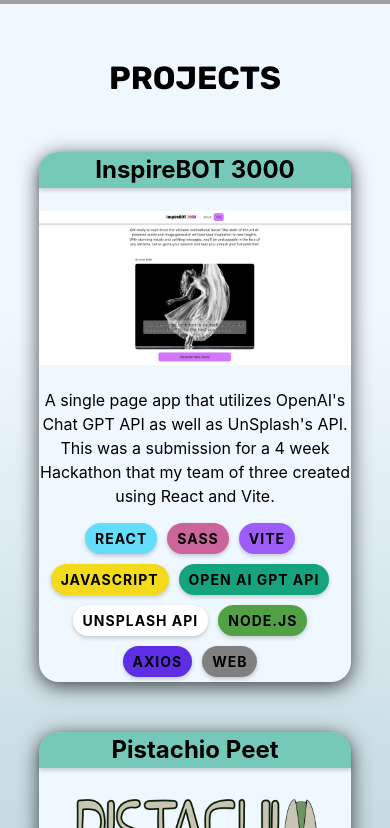
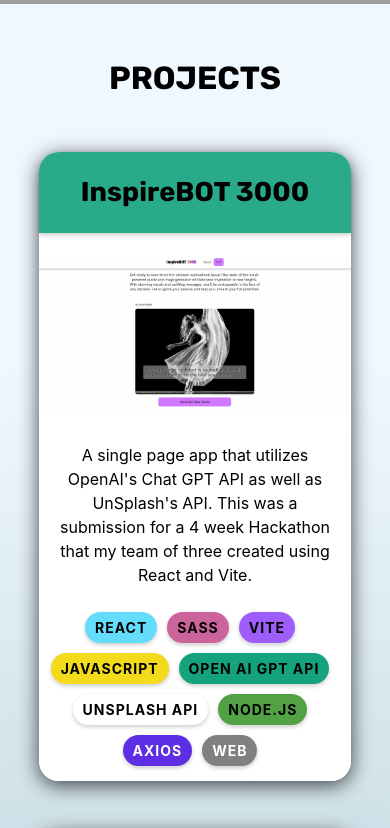
Before and after one commit to zfranczak/portfolio-v2, a React (Vite) app: page / in a window 390 px wide. Shown: the part 1172-2000 px from the top of the page. Built offline with nearby package versions, Linux system fonts and the light colour scheme; grey boxes are pictures that could not be loaded.

Commit message:
project style changed for large screens.  added top/bottom containers on cards

```diff
--- a/src/components/Projects.jsx
+++ b/src/components/Projects.jsx
@@ -11,6 +11,7 @@ const Projects = (ref) => {
       <div className='project-container'>
         {/*-----------------------InspireBOT 3000------------------------*/}
         <div className='project'>
+          <div className='top-container'>
             <h2 className='project-title'>InspireBOT 3000</h2>
             <div className='img-container'>
               <img className='project-image' src={AiImg} alt='Inspire 3000' />
@@ -31,10 +32,12 @@ const Projects = (ref) => {
                 </a>
               </div>
             </div>
+          </div>
+          <div className='bottom-container'>
             <p className='project-description'>
               A single page app that utilizes OpenAI's Chat GPT API as well as
-            UnSplash's API. This was a submission for a 4 week Hackathon that my
-            team of three created using React and Vite.
+              UnSplash's API. This was a submission for a 4 week Hackathon that
+              my team of three created using React and Vite.
             </p>
             <div className='tags'>
               <span className='react'>React</span>
@@ -48,9 +51,11 @@ const Projects = (ref) => {
               <span className='web'>Web</span>
             </div>
           </div>
+        </div>
 
         {/*-----------------------Pistachio Peet------------------------*/}
         <div className='project'>
+          <div className='top-container'>
             <h2 className='project-title'>Pistachio Peet</h2>
             <div className='img-container'>
               <img
@@ -75,6 +80,8 @@ const Projects = (ref) => {
                 </a>
               </div>
             </div>
+          </div>
+          <div className='bottom-container'>
             <p className='project-description'>
               An Angry Birds style game made using the Phaser.io library and
               Matter.js physics engine.
@@ -87,8 +94,10 @@ const Projects = (ref) => {
               <span className='game'>Game</span>
             </div>
           </div>
+        </div>
         {/*-----------------------Rental Site------------------------*/}
         <div className='project'>
+          <div className='top-container'>
             <h2 className='project-title'>Rental Property Landing Page</h2>
             <div className='img-container'>
               <img
@@ -113,6 +122,8 @@ const Projects = (ref) => {
                 </a>
               </div>
             </div>
+          </div>
+          <div className='bottom-container'>
             <p className='project-description'>
               This is a website for a rental property in the UK utilizing
               flex-box.
@@ -123,8 +134,10 @@ const Projects = (ref) => {
               <span className='web'>Web</span>
             </div>
           </div>
+        </div>
         {/*-----------------------Breakout Clone------------------------*/}
         <div className='project'>
+          <div className='top-container'>
             <h2 className='project-title'>Breakout Clone</h2>
             <div className='img-container'>
               <img
@@ -149,9 +162,11 @@ const Projects = (ref) => {
                 </a>
               </div>
             </div>
+          </div>
+          <div className='bottom-container'>
             <p className='project-description'>
-            This is a clone of the popular game breakout I made using JavaScript
-            and the phaser.io library.
+              This is a clone of the popular game breakout I made using
+              JavaScript and the phaser.io library.
             </p>
             <div className='tags'>
               <span className='javascript'>JavaScript</span>
@@ -161,6 +176,7 @@ const Projects = (ref) => {
           </div>
         </div>
       </div>
+    </div>
   )
 }
 
--- a/src/styles/Header.css
+++ b/src/styles/Header.css
@@ -43,6 +43,7 @@ html {
 .p {
   padding: 15px;
   margin: 5px;
+  color: white;
 }
 
 .headshot {
@@ -56,7 +57,7 @@ html {
   margin: 50px;
   width: 50%;
   border-radius: 15px;
-  background: #00000085;
+  background: #00000097;
 }
 
 .title {
--- a/src/styles/Projects.css
+++ b/src/styles/Projects.css
@@ -17,6 +17,18 @@
   gap: 50px;
 }
 
+.top-container {
+  max-width: 580px;
+}
+
+.bottom-container {
+  display: flex;
+  flex-direction: column;
+  background-color: white;
+  border-left: 1px solid black;
+  justify-content: center;
+}
+
 .link {
   color: #000000;
   text-decoration: none;
@@ -25,9 +37,11 @@
 .project {
   flex-basis: calc(50% - 7.5px);
   position: relative;
-  background: aliceblue;
+  background: #ffffff;
   min-width: 1000px;
-  min-height: 535px;
+  display: flex;
+  flex-direction: row;
+  border: 1px solid black;
 }
 
 .img-container {
@@ -75,13 +89,17 @@
 }
 
 .project-title {
-  background-color: rgba(41, 170, 138, 0.608);
+  background-color: rgb(41, 170, 138);
   box-shadow: 0 2px 4px rgba(0, 0, 0, 0.2);
+  font-size: 2rem;
+  padding: 20px;
+  font-family: 'Rubik', sans-serif;
 }
 
 .project-description {
   color: #000000;
   margin-bottom: 10px;
+  padding: 10px;
 }
 
 .tags span {
@@ -92,7 +110,6 @@
   margin-bottom: 5px;
   font-weight: bold;
   font-size: 14px;
-  color: #000000;
   text-transform: uppercase;
   letter-spacing: 1px;
   border-radius: 20px;
@@ -128,6 +145,7 @@
 
 .web {
   background-color: grey;
+  color: white;
 }
 
 .node {
@@ -136,6 +154,7 @@
 
 .axios {
   background-color: #5d2ee4;
+  color: white;
 }
 
 .game {
@@ -169,33 +188,38 @@
   .project {
     max-width: 450px;
     min-width: 250px;
-    min-height: 300px;
+    min-height: 600px;
     border-radius: 20px;
     box-shadow: 0 4px 20px rgba(0, 0, 0, 0.72);
+    flex-direction: column;
+    border: none;
   }
 
   .img-container {
     min-height: 250px;
+    border: none;
   }
 
   .project-title {
     border-radius: 20px 20px 0 0;
+    font-size: 1.7rem;
+  }
+
+  .bottom-container {
+    border: none;
   }
 }
 
-@media (max-width: 950px) {
-  .project {
-    max-width: 650px;
-    min-width: 650px;
-    min-height: 300px;
-  }
-}
-
-@media (max-width: 800px) {
+@media (max-width: 750px) {
   .project {
     max-width: 450px;
     min-width: 80%;
     min-height: 300px;
+  }
+
+  .bottom-container {
+    padding-bottom: 10px;
+    border-radius: 20px;
   }
 
   .img-container {
```
Lines whose indentation alone changed are shown as unchanged.
